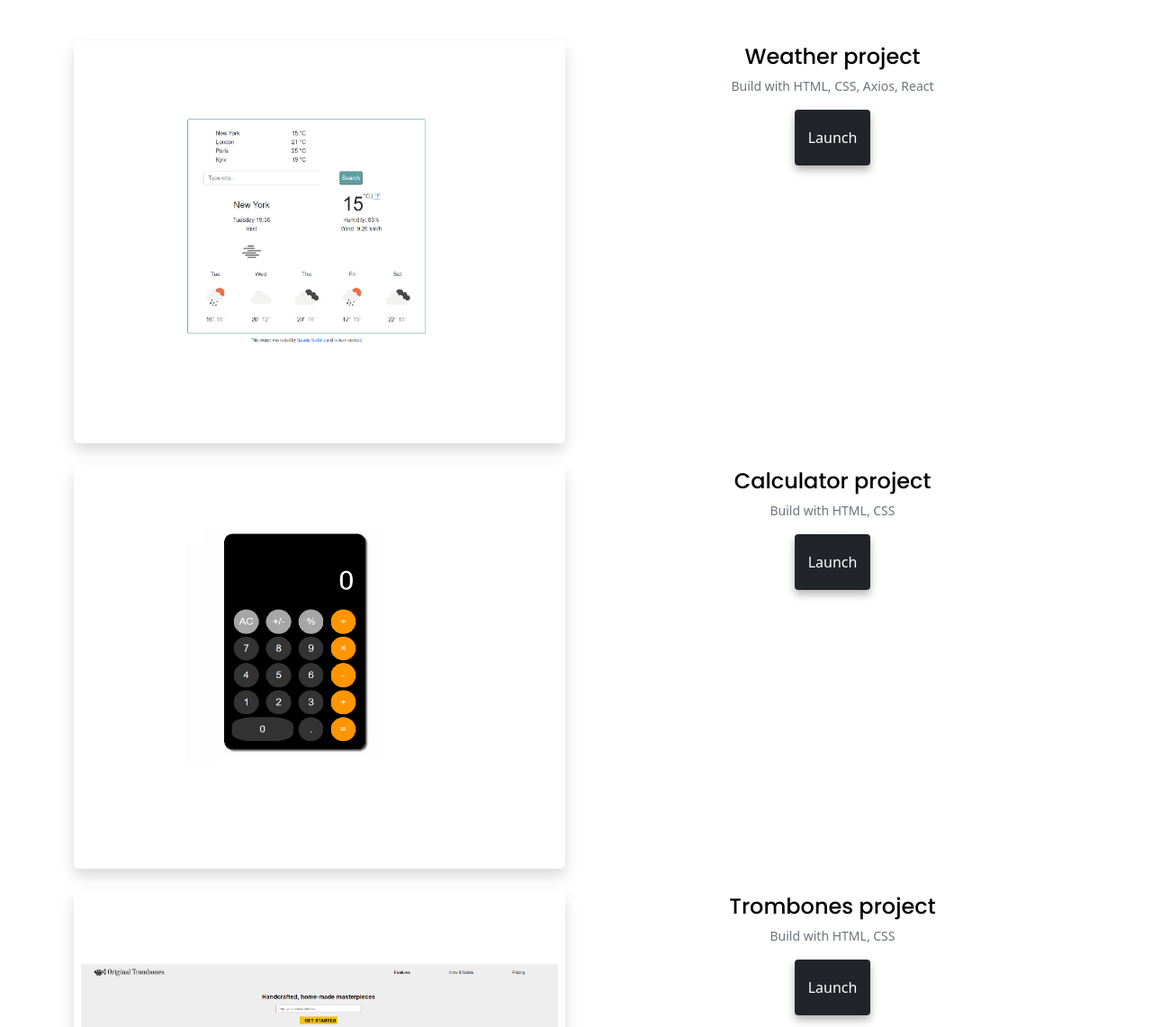
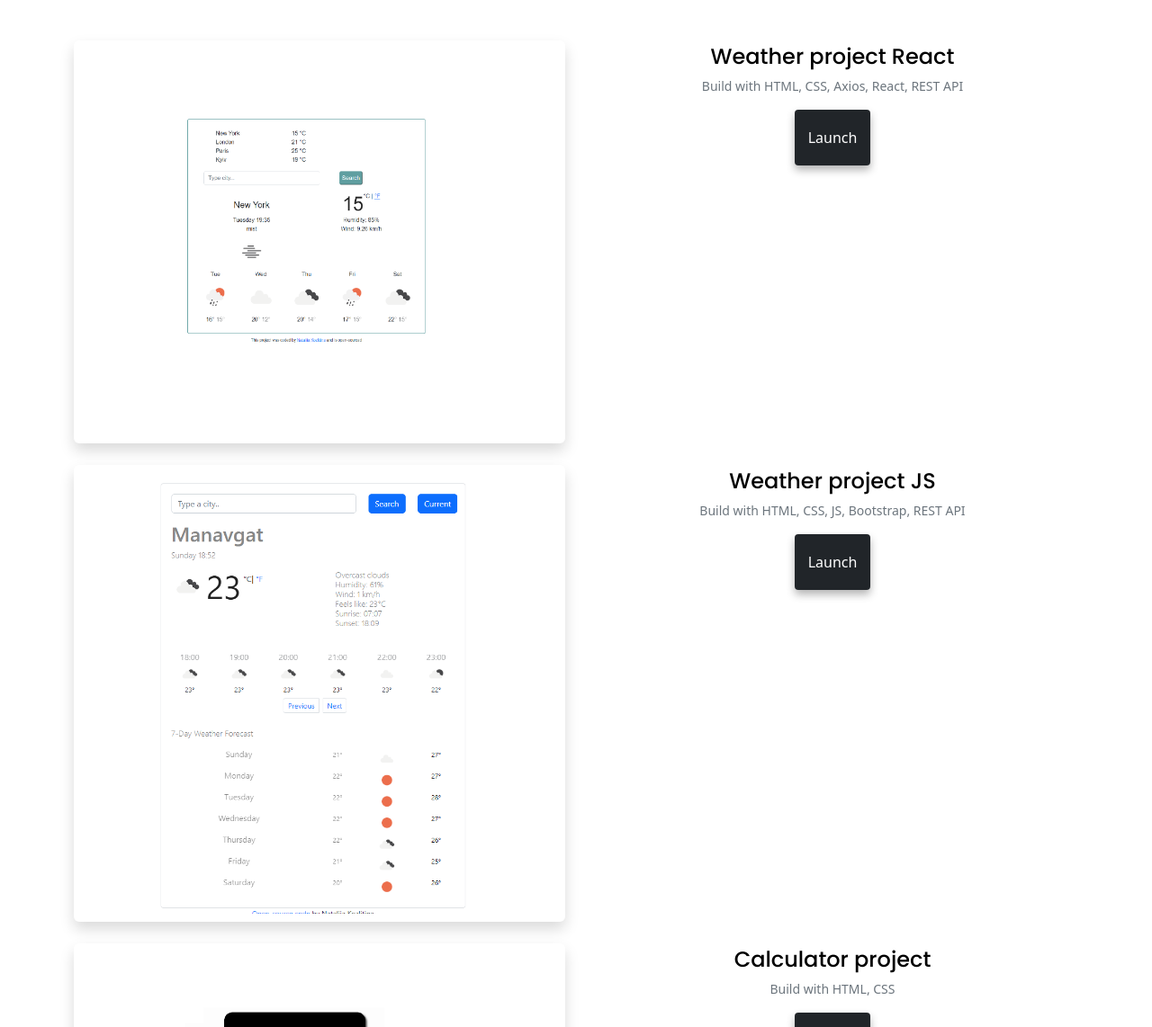
Before and after one commit to KozlitinaNatalia/myProjects, a plain HTML site: page index.html in a window 1280 px wide. Shown: the part 143-1285 px from the top of the page at 90% size. Drawn offline with nearby package versions, Linux system fonts and the light colour scheme.

Commit message:
add weather js project

```diff
--- a/index.html
+++ b/index.html
@@ -67,14 +67,39 @@
           </div>
           <div class="col-sm-6 mb-4">
             <section>
-              <h3 class="text-center m-0">Weather project</h3>
+              <h3 class="text-center m-0">Weather project React</h3>
               <p class="text-center text-muted">
-                Build with HTML, CSS, Axios, React
+                Build with HTML, CSS, Axios, React, REST API
               </p>
             </section>
             <div class="button top text-center m-0">
               <a
                 href="https://elaborate-alpaca-75e52f.netlify.app/"
+                target="_blank"
+                class="blue-button"
+                >Launch</a
+              >
+            </div>
+          </div>
+        </div>
+        <div class="row">
+          <div class="col-sm-6 mb-4">
+            <img
+              src="images/Weather_js1.png"
+              class="img-fluid p-2 shadow rounded"
+              alt="Weather application"
+            />
+          </div>
+          <div class="col-sm-6 mb-4">
+            <section>
+              <h3 class="text-center m-0">Weather project JS</h3>
+              <p class="text-center text-muted">
+                Build with HTML, CSS, JS, Bootstrap, REST API
+              </p>
+            </section>
+            <div class="button top text-center m-0">
+              <a
+                href="https://heartfelt-basbousa-b6a744.netlify.app/"
                 target="_blank"
                 class="blue-button"
                 >Launch</a
```
Also changed, not shown: images/Weather_js1.png (added).
